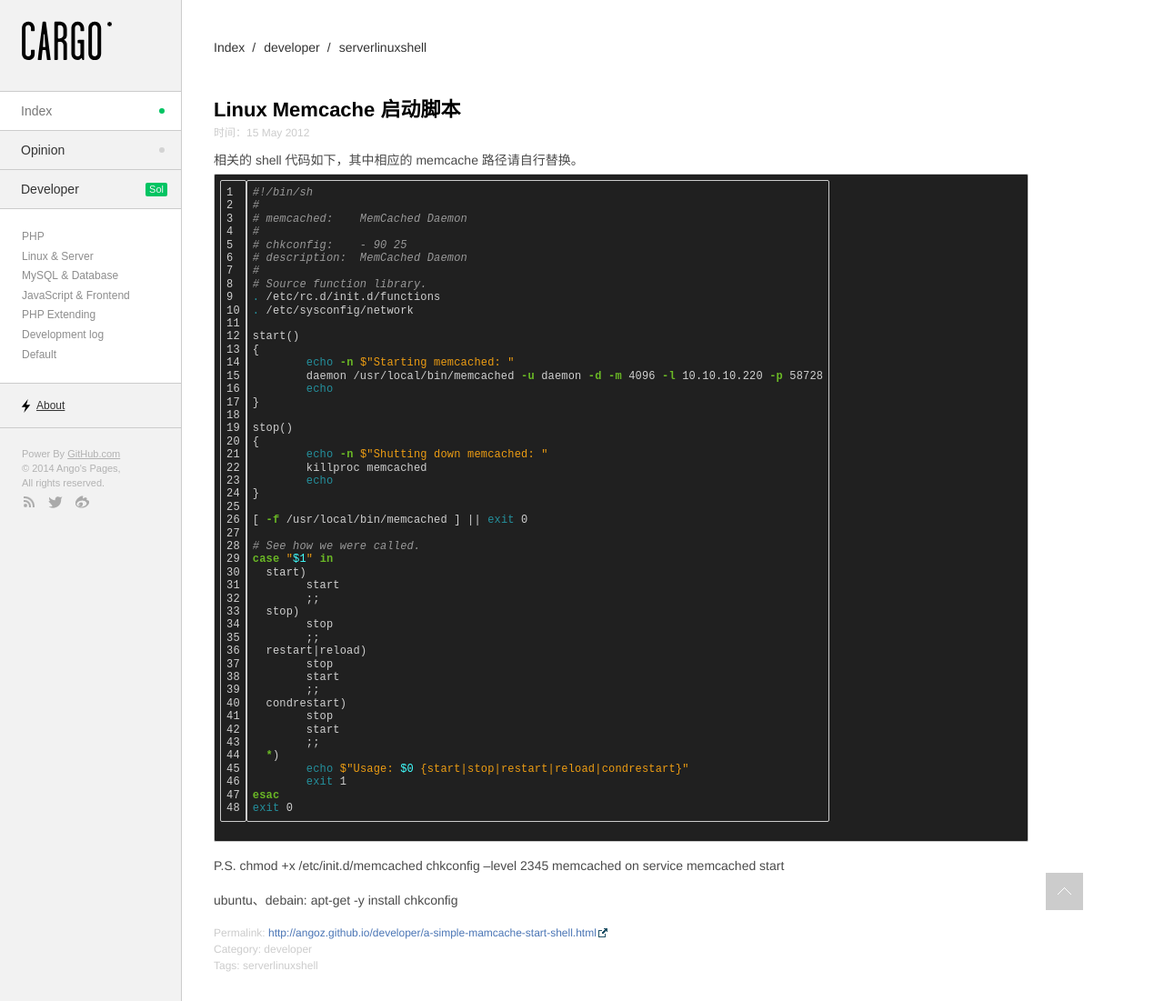
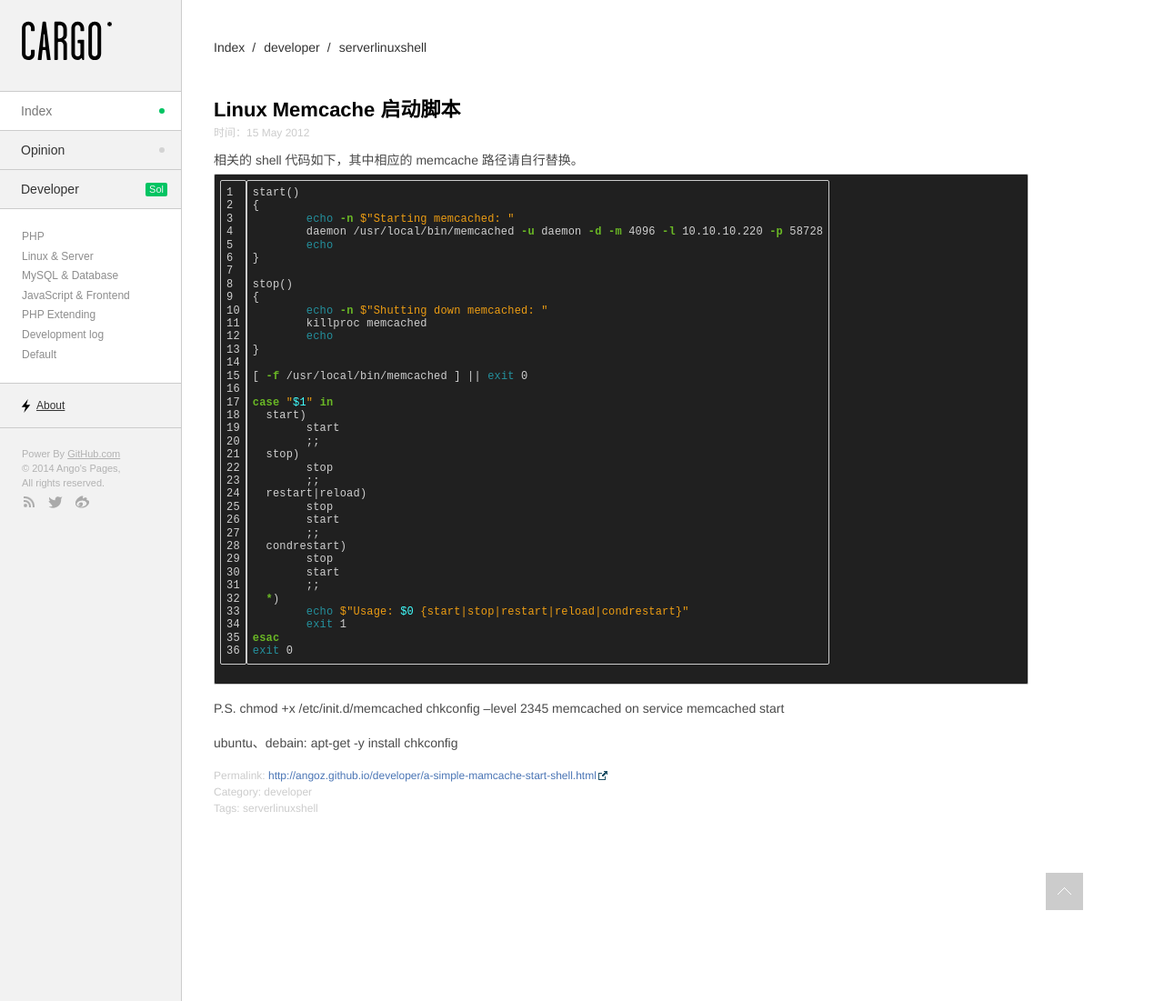
Before and after one commit to angoz/angoz.github.io, a Jekyll site: the page built from _posts/developer/2012-05-15-a-simple-mamcache-start-shell.md, in a window 1280 px wide and 1101 px high. Shown: the whole window at 91% size. Built offline with Jekyll 4.4.1, drawn with Linux system fonts in a browser that asks for light colours; nearby versions of some CDN libraries; Markdown is read by kramdown in place of the engine named in the settings.

Commit message:
modified

```diff
--- a/_posts/developer/2012-05-15-a-simple-mamcache-start-shell.md
+++ b/_posts/developer/2012-05-15-a-simple-mamcache-start-shell.md
@@ -15,18 +15,6 @@ description: 简单易用的服务端 Memcache 启动脚本
 相关的 shell 代码如下，其中相应的 memcache 路径请自行替换。
 
 {% highlight shell linenos %}
-
-#!/bin/sh
-#
-# memcached:    MemCached Daemon
-#
-# chkconfig:    - 90 25
-# description:  MemCached Daemon
-#
-# Source function library.
-. /etc/rc.d/init.d/functions
-. /etc/sysconfig/network
-
 start()
 {
         echo -n $"Starting memcached: "
@@ -43,7 +31,6 @@ stop()
 
 [ -f /usr/local/bin/memcached ] || exit 0
 
-# See how we were called.
 case "$1" in
   start)
         start
```
